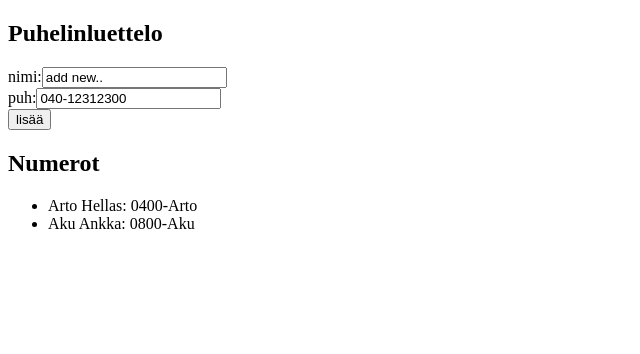
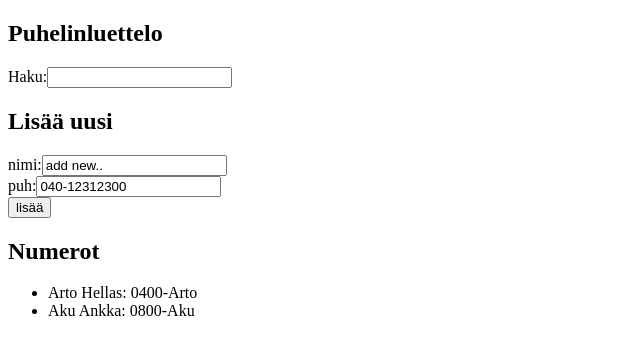
Before and after one commit to juhapekkaeloranta/FullStack-kurssi, a React (Create React App) app in the folder Osa_2/two-five-phonebook/: page / in a window 1280 px wide. Shown: the top 354 px of the page, without its empty margins (0-640 px from the left). Built offline with nearby package versions, Linux system fonts and the light colour scheme.

Commit message:
teht 2-9 not done - do later with css

```diff
--- a/Osa_2/two-five-phonebook/src/App.js
+++ b/Osa_2/two-five-phonebook/src/App.js
@@ -23,7 +23,8 @@ class App extends React.Component {
         { name: 'Aku Ankka', number: '0800-Aku'}
       ],
       newName: 'add new..',
-      newNumber: '040-12312300'
+      newNumber: '040-12312300',
+      filterWord: ''
     }
   }
 
@@ -55,6 +56,17 @@ class App extends React.Component {
     this.setState({ newNumber: event.target.value,})
   }
 
+  handleFilter = (event) => {
+    this.setState({ filterWord: event.target.value })
+    console.log(event.target.value)
+    this.filterVisibleRows()
+  }
+
+  filterVisibleRows = () => {
+    console.log('not implemented! use css plz');;
+
+  }
+
   emptyInput = (event) => {
     this.setState({ newName: '' })
   }
@@ -67,6 +79,16 @@ class App extends React.Component {
     return (
       <div>
         <h2>Puhelinluettelo</h2>
+
+          <div>
+            Haku:
+            <input
+              value={this.state.filterWord}
+              onChange={this.handleFilter}
+            />
+          </div>
+
+        <h2>Lisää uusi</h2>
 
         <form onSubmit={this.addContact}>
           <div>
```
